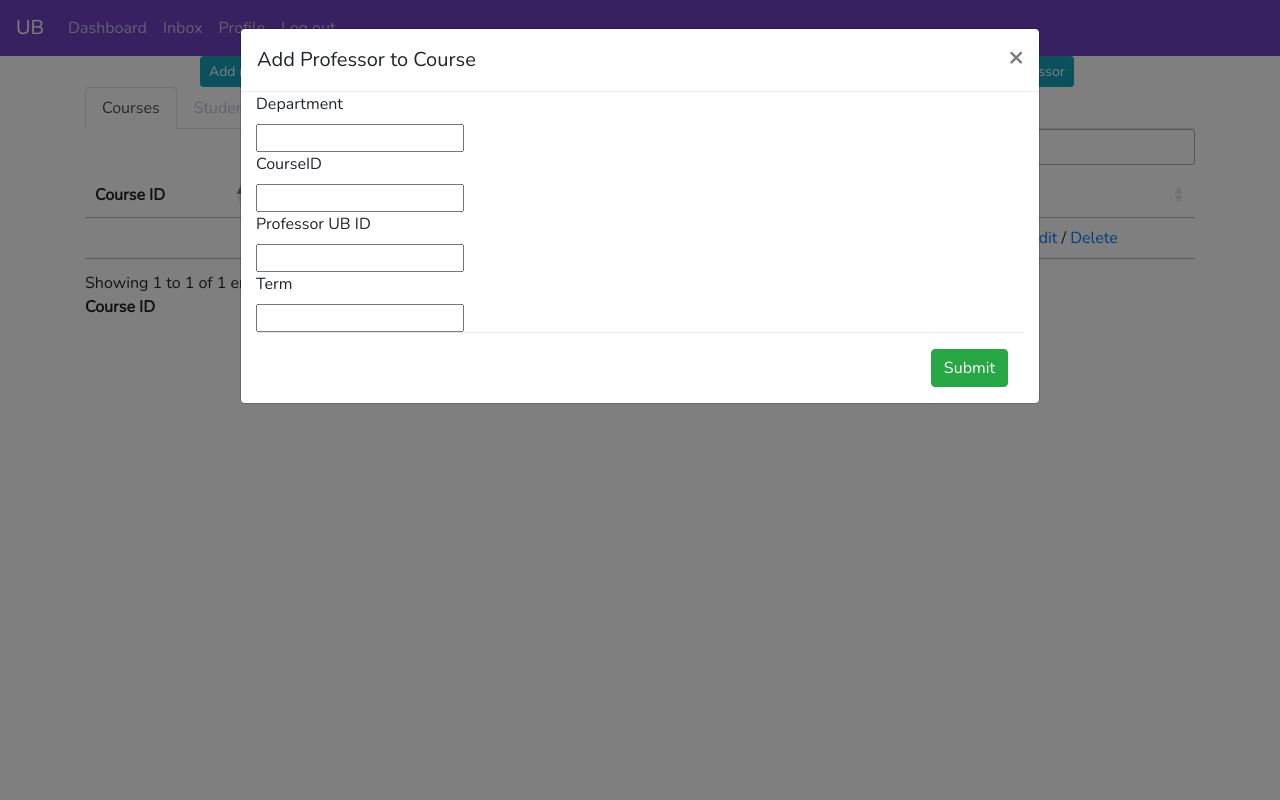
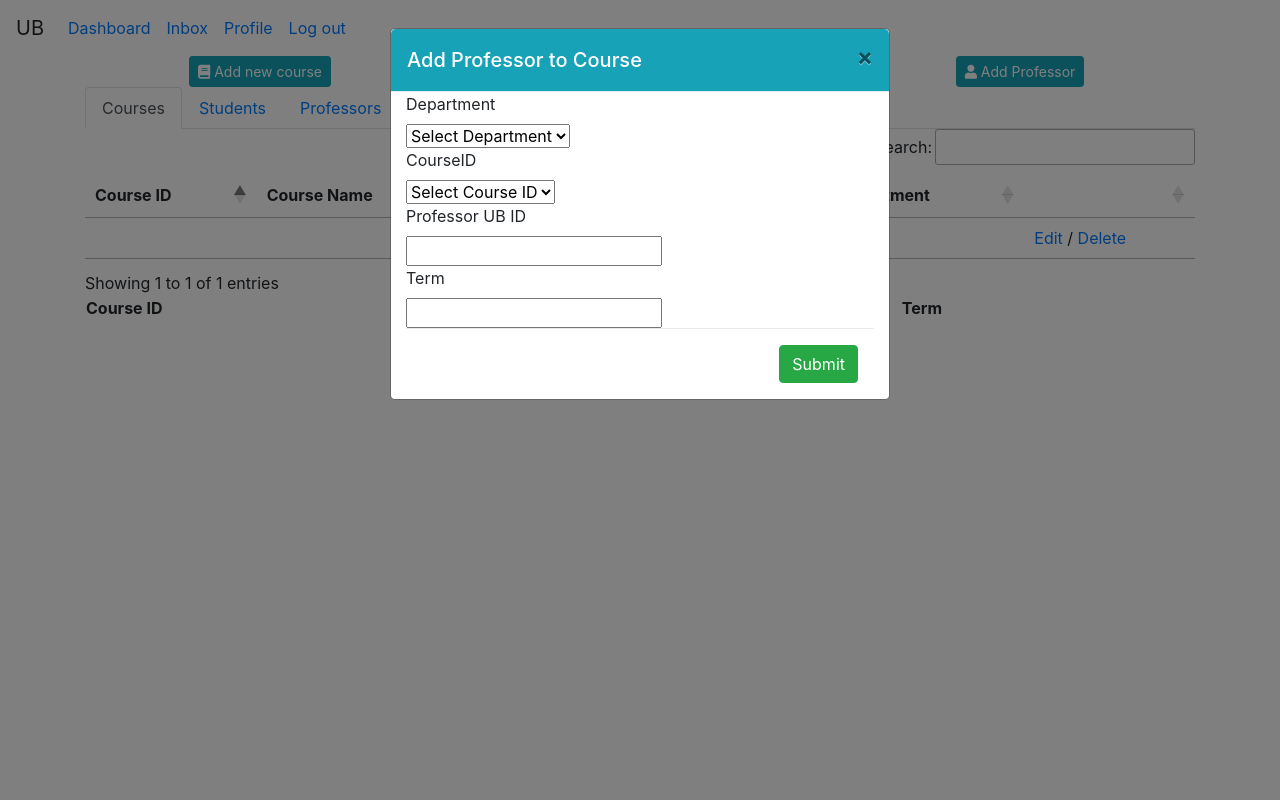
Before and after one commit to shivassg/canvas-php, a PHP site: page /admin-dashboard.php in a window 1280 px wide, after a click on "Add Professor". Run offline with PHP 8.4, Linux system fonts and the light colour scheme; a user stored in the database is signed in; tables that the repository leaves empty or names only in its code hold one stand-in row (values such as "Sample post"); lists and menus that the app fills with data are empty; some libraries are stand-ins or nearby versions.

Commit message:
updated ajax code for retrieve course id based on department selection, updated few UI changes

```diff
--- a/admin-dashboard.php
+++ b/admin-dashboard.php
@@ -8,6 +8,9 @@ if (empty($session)) {
 require 'db.php';
 $query = "SELECT DISTINCT department from courses";
 $result = mysqli_query($connection, $query);
+while($row = mysqli_fetch_assoc($result)){
+  $rows[] = $row;
+}
 
 ?>
 
@@ -16,9 +19,6 @@ $result = mysqli_query($connection, $query);
    <head>
       <title> Admin Dashboard </title>
       <meta charset="utf-8">
-      <link rel = "shortcuticon" href="">
-
-
       <link href="https://fonts.googleapis.com/css?family=Nunito&display=swap" rel="stylesheet">
 
       <link rel="stylesheet" href="https://maxcdn.bootstrapcdn.com/bootstrap/4.0.0/css/bootstrap.min.css" integrity="sha384-Gn5384xqQ1aoWXA+058RXPxPg6fy4IWvTNh0E263XmFcJlSAwiGgFAW/dAiS6JXm" crossorigin="anonymous">
@@ -31,53 +31,21 @@ $result = mysqli_query($connection, $query);
 
       <script src="https://ajax.googleapis.com/ajax/libs/jquery/3.4.1/jquery.min.js"></script>
       <script src ="https://cdn.datatables.net/1.10.19/js/jquery.dataTables.min.js"></script>
+      <link rel="stylesheet" href="https://cdnjs.cloudflare.com/ajax/libs/font-awesome/5.10.0-12/css/all.css">
+      <link rel="stylesheet" href="css/style.css">
 
-      <link rel = //cdn.datatables.net/1.10.19/css/jquery.dataTables.min.css>
 
-      <style>
-         *{
-         margin: 0;
-         padding: 0;
-         }
-         body{
-         background-color: white;
-         font-family: Nunito, sans-serif;
-         }
-         .site-head{
-         background-color: #6f42c1; /purple color/
-         }
-         .nav-link{
-         color: #CBBDE2;
-         }
-         .nav-link:hover{
-         color: #FFFFFF;
-         }
-         .navbar-brand{
-         color: #FFFFFF ;
-         }
-         .my-brand{
-         color: #FFFFFF !important;
-         }
-         .footer{
-         position: absolute;
-         margin: auto;
-         bottom: 0;
-         height: 50px;
-         width: 100%;
-         background-color: #F1F1F1
-         }
 
-         .welcome-note{
-            text-align: right;
-         }
-      </style>
    </head>
    <body>
+
       <nav class = "navbar navbar-expand-sm nav-dark site-head">
+
          <a class = "navbar-brand my-brand">UB</a>
-         <ul class = "navbar-nav">
-            <li class="nav-item active"  >
-               <a class = "nav-link" href="#"> Dashboard </a>
+
+         <ul class = "navbar-nav  navbarlist">
+            <li class="nav-item " >
+               <a class = "nav-link active" href="#"> Dashboard </a>
             </li>
 
             <li class = "nav-item">
@@ -94,18 +62,18 @@ $result = mysqli_query($connection, $query);
 
       <div class = "container">
 
-        <div class ="row text-center">
+        <div class ="row text-center add-buttons">
          <div class = "col-md-4">
           <button type ="button"
-          class ="btn btn-info btn-sm" data-toggle="modal" data-target=".new-course"> Add new course </button>
+          class ="btn btn-info btn-sm" data-toggle="modal" data-target=".new-course"><i class="fas fa-book"></i> Add new course </button>
           </div>
          <div class = "col-md-4">
         <button type ="button"
-          class ="btn btn-info btn-sm" data-toggle="modal" data-target=".new-student"> Add student </button>
+          class ="btn btn-info btn-sm" data-toggle="modal" data-target=".new-student"><i class="fas fa-user-graduate"></i> Add student </button>
         </div>
         <div class = "col-md-4">
         <button type ="button"
-          class ="btn btn-info btn-sm" data-toggle="modal" data-target="#new-professor"> Add Professor </button>
+          class ="btn btn-info btn-sm" data-toggle="modal" data-target="#new-professor"><i class="fas fa-user"></i> Add Professor </button>
        </div>
      </div>
 
@@ -138,10 +106,10 @@ $result = mysqli_query($connection, $query);
       <!--Add Course Modal -->
 
       <div class="modal new-course" tabindex="-1" aria-labelledby="myLargeModalLabel" aria-hidden="true">
-        <div class="modal-dialog modal-lg">
+        <div class="modal-dialog modal-md">
           <div class="modal-content">
-            <div class="modal-header">
-               <h5 class="modal-title text-left">New Course</h5>
+            <div class="modal-header bg-info">
+               <h5 class="modal-title text-left text-white">New Course</h5>
         <button type="button" class="close text-right" data-dismiss="modal">&times;</button>
       </div>
 
@@ -212,26 +180,27 @@ $result = mysqli_query($connection, $query);
       <!-- Adding student modal -->
 
       <div class="modal new-student" tabindex="-1" aria-labelledby="myLargeModalLabel" aria-hidden="true">
-        <div class="modal-dialog modal-lg">
+        <div class="modal-dialog modal-md">
           <div class="modal-content">
-            <div class="modal-header">
-               <h5 class="modal-title text-left">Add Student to Course</h5>
+            <div class="modal-header bg-info">
+               <h5 class="modal-title text-left text-white">Add Student to Course</h5>
         <button type="button" class="close text-right" data-dismiss="modal">&times;</button>
       </div>
 
             <div class= "container ">
-            <form class="form-horizontal" action='newcourse.php' method="POST">
+            <form class="form-horizontal" action='addcourse-student.php' method="POST">
 
     <div class = "control-group">
       <label> Department </label>
       <div class = "controls">
-       <select name = "department-selection" id="department-selection" onselect = "loadCourseid()">
+       <select name = "department_selection" id="department-selection">
         <option selected disabled > Select Department </option>
           <?php
-while ($row = mysqli_fetch_assoc($result)) {
-  echo '<option value="' . $row['department'] . '">' . $row['department'] . '</option>';
-}
-?>
+
+              foreach ($rows as $key => $value) {
+              echo '<option value="' . $value['department'] . '">' . $value['department'] . '</option>';
+              }
+          ?>
        </select>
       </div>
 
@@ -240,22 +209,23 @@ while ($row = mysqli_fetch_assoc($result)) {
      <div class="control-group">
       <label>CourseID</label>
       <div class="controls">
-        <input type="text" id = "courseid-student-text" name = "courseid-student-text">
+        <select name= "course_id" id = "course_id">
+          <option selected disabled> Select Course ID </option>
+        </select>
       </div>
     </div>
 
     <div class="control-group">
       <label class="control-label" >Student ID</label>
       <div class="controls">
-        <input type="text" id="coursename" name="coursename" placeholder="" class="input-xlarge" required>
-        <!-- <p class="help-block">Please provide your E-mail</p> -->
+        <input type="text" id="student_id" name="student_id" placeholder="" class="input-xlarge" required>
       </div>
     </div>
 
     <div class="control-group">
       <label class="control-label" >Term</label>
       <div class="controls">
-        <input type="text" id="courselevel" name="courselevel" placeholder="" class="input-xlarge" required>
+        <input type="text" id="student_term" name="student_term" placeholder="" class="input-xlarge" required>
         <!-- <p class="help-block">Password should be at least 4 characters</p> -->
       </div>
     </div>
@@ -273,18 +243,19 @@ while ($row = mysqli_fetch_assoc($result)) {
           </div>
         </div>
       </div>
+<!-- Adding student modal ends -->
 
 
-<!--Add Professor Modal ends-->
+<!--Add Professor Modal-->
 
       <div class = "modal new-professor" id = "new-professor">
-        <div class="modal-dialog modal-lg">
+        <div class="modal-dialog modal-md">
           <div class= "modal-content">
 
 
             <!--Modal Header-->
-            <div class="modal-header">
-                  <h5 class="modal-title text-left">Add Professor to Course</h5>
+            <div class="modal-header bg-info">
+                  <h5 class="modal-title text-left text-white">Add Professor to Course</h5>
                   <button type="button" class="close text-right" data-dismiss="modal">&times;</button>
             </div>
 
@@ -294,15 +265,26 @@ while ($row = mysqli_fetch_assoc($result)) {
                      <div class = "control-group">
                         <label> Department </label>
                         <div class = "controls">
-                          <input type = "text" id = "prof-department-text" name = " professordept">
+                          <select name = "professor_department" id = "professor_department">
+                            <option selected disabled > Select Department </option>
+                             <?php
+                             foreach ($rows as $key => $value) {
+                              echo '<option value="' . $value['department'] . '">' . $value['department'] . '</option>';
+                                 }
+                             ?>
+                          </select>
                         </div>
                      </div>
+
                      <div class="control-group">
                         <label>CourseID</label>
                         <div class="controls">
-                        <input type = "text" id = "courseid-professor-text" name = "courseid_professor">
+                        <select name= "courseid_professor" id="course_id_professor">
+                        <option selected disabled> Select Course ID </option>
+                        </select>
                         </div>
                      </div>
+
                      <div class="control-group">
                         <label class="control-label" >Professor UB ID</label>
                         <div class="controls">
@@ -326,9 +308,9 @@ while ($row = mysqli_fetch_assoc($result)) {
 
           </div> <!--modal content-->
         </div> <!--Modal Dialog-->
-      </div> <!--Moda-->
+      </div> <!--Modal-->
 
-
+<!--Add Professor modal ends-->
 
 
 <script type = "text/javascript" >
@@ -373,10 +355,7 @@ $('#course-table').empty();
 
 
 }
-//To load course ids based on department selection in the add new student to the course form
-function loadCourseid(){
-  var selectedDepartment = document.getElementById("department-selection").value;
-}
+
 
 function viewCourses() {
     $('#course-table').show();
@@ -482,8 +461,7 @@ $(document).ready(function() {
 
 });
 
-
-// CorseID selection based on department
+ // CourseID selection based on department in "Add student to course form"
  $('#department-selection').on('change', function(){
         var department = $(this).val();
         if(department){
@@ -491,14 +469,41 @@ $(document).ready(function() {
                 type:'POST',
                 url:'selectcourseid.php',
                 data:'department='+department,
-                success:function(html){
-                  //alert(html);
+                success:function(myData){
+                  //alert(myData);
+                  $.each(JSON.parse(myData), function (key, value) {
+     $('#course_id').append($('<option></option>').attr('value', value.CourseID).text(value.CourseID));
+
+  })
 
                 }
             });
         }else{
-            $('#state').html('<option value="">Select country first</option>');
-            $('#city').html('<option value="">Select state first</option>');
+
+        }
+    });
+
+
+ //Course ID selection based on department in "Add professor to course form"
+
+ $('#professor_department').on('change', function(){
+        var department = $(this).val();
+        if(department){
+            $.ajax({
+                type:'POST',
+                url:'selectcourseid.php',
+                data:'department='+department,
+                success:function(myData){
+                  //alert(myData);
+                  $.each(JSON.parse(myData), function (key, value) {
+     $('#course_id_professor').append($('<option></option>').attr('value', value.CourseID).text(value.CourseID));
+
+  })
+
+                }
+            });
+        }else{
+
         }
     });
 
```
